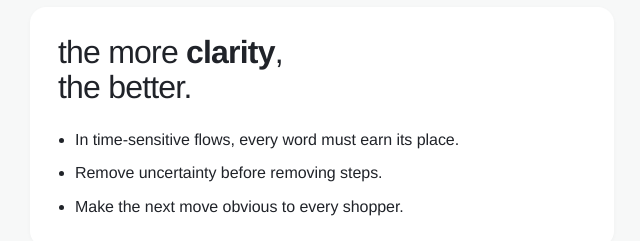
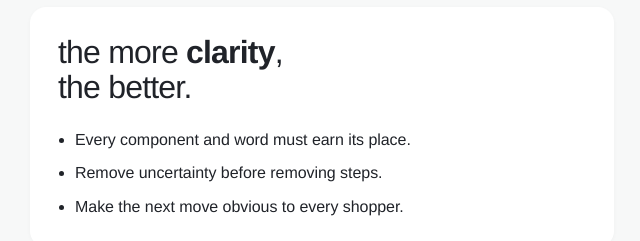
Before and after one commit to mkoenig132/Portfolio, a plain HTML site: page self-checkout.html in a window 1280 px wide. Shown: the part 1040-1281 px from the top of the page, 108-748 px from the left. Drawn offline with Linux system fonts and the light colour scheme.

Commit message:
Update clarity principle

```diff
--- a/self-checkout.html
+++ b/self-checkout.html
@@ -40,7 +40,7 @@
 <aside class="finding-card">
 <strong>the more <em>clarity</em>,<br>the better.</strong>
 <ul class="clarity-notes">
-<li>In time-sensitive flows, every word must earn its place.</li>
+<li>Every component and word must earn its place.</li>
 <li>Remove uncertainty before removing steps.</li>
 <li>Make the next move obvious to every shopper.</li>
 </ul>
```
